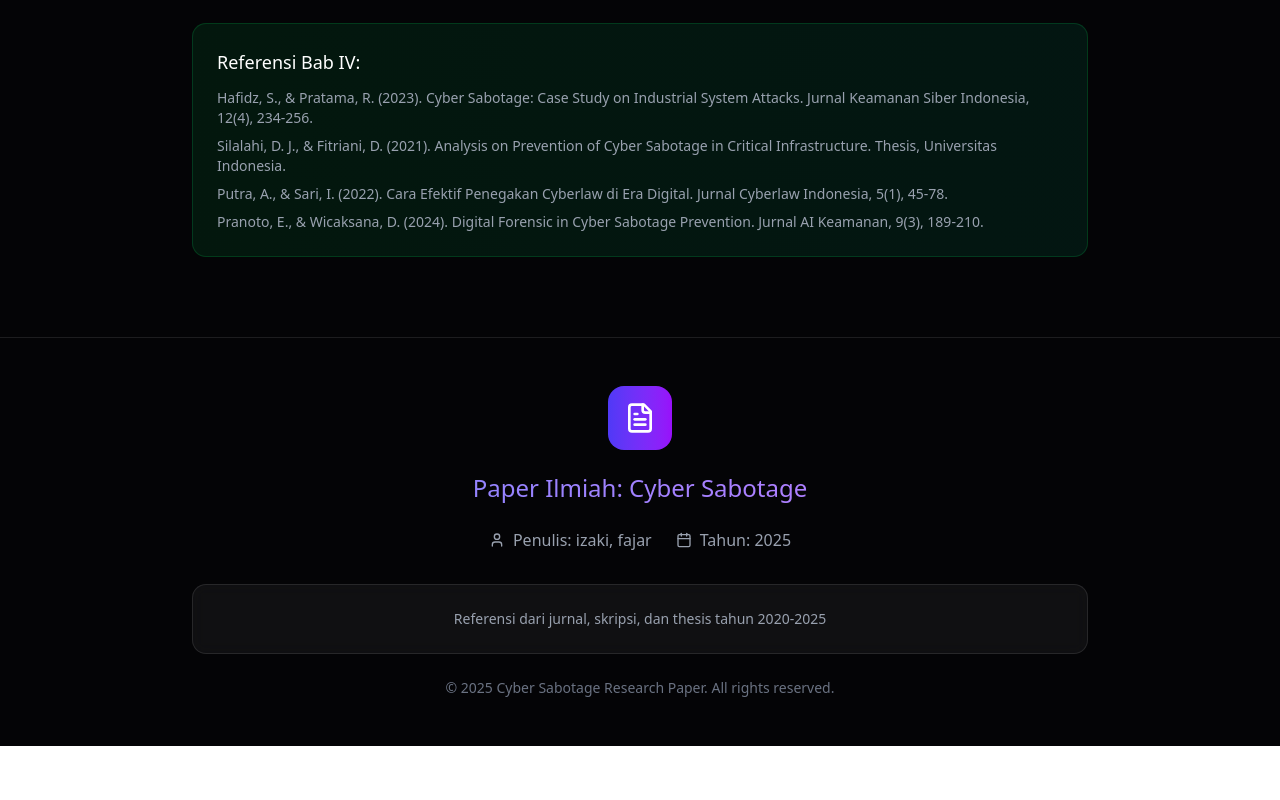
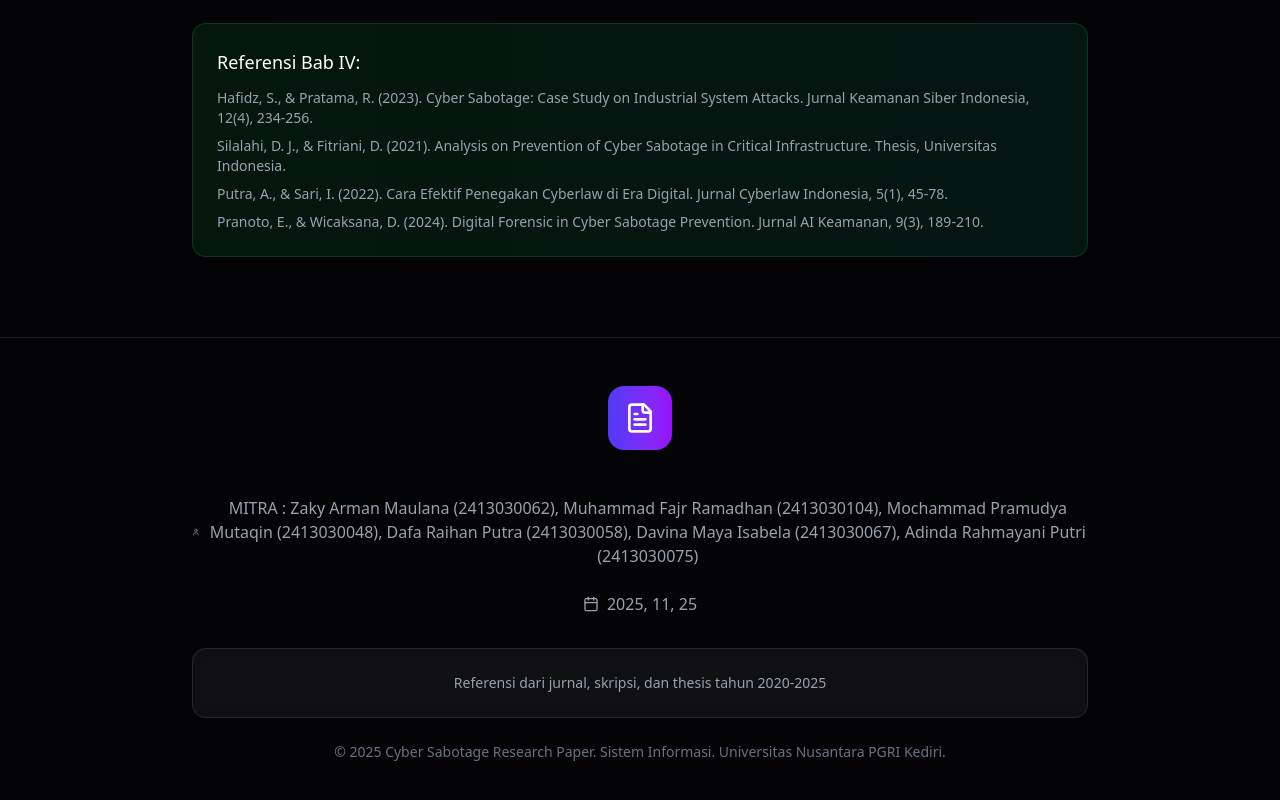
Before and after one commit to izakiarmnn/coursework-cyber-sabotage, a React (Vite) app: page / in a window 1280 px wide. Shown: the part 8629-9429 px from the top of the page. Before the commit the page ends 9375 px from the top, so only its background shows below. Built offline with nearby package versions, Linux system fonts and the light colour scheme.

Commit message:
Footer.tsx

```diff
--- a/src/components/Footer.tsx
+++ b/src/components/Footer.tsx
@@ -21,18 +21,18 @@ export function Footer() {
               <FileText className="w-8 h-8 text-white" />
             </motion.div>
             <h3 className="text-2xl bg-gradient-to-r from-indigo-400 to-purple-400 bg-clip-text text-transparent mb-2">
-              Paper Ilmiah: Cyber Sabotage
+
             </h3>
           </div>
 
           <div className="flex flex-wrap justify-center gap-6 mb-8 text-gray-400">
             <div className="flex items-center gap-2">
               <User className="w-4 h-4" />
-              <span>Penulis: izaki, fajar</span>
+              <span>MITRA : Zaky Arman Maulana (2413030062), Muhammad Fajr Ramadhan (2413030104), Mochammad Pramudya Mutaqin (2413030048), Dafa Raihan Putra (2413030058), Davina Maya Isabela (2413030067), Adinda Rahmayani Putri (2413030075) </span>
             </div>
             <div className="flex items-center gap-2">
               <Calendar className="w-4 h-4" />
-              <span>Tahun: 2025</span>
+              <span> 2025, 11, 25</span>
             </div>
           </div>
 
@@ -43,7 +43,7 @@ export function Footer() {
           </div>
 
           <div className="text-sm text-gray-500">
-            <p>&copy; 2025 Cyber Sabotage Research Paper. All rights reserved.</p>
+            <p>&copy; 2025 Cyber Sabotage Research Paper. Sistem Informasi. Universitas Nusantara PGRI Kediri.</p>
           </div>
         </motion.div>
       </div>
```
